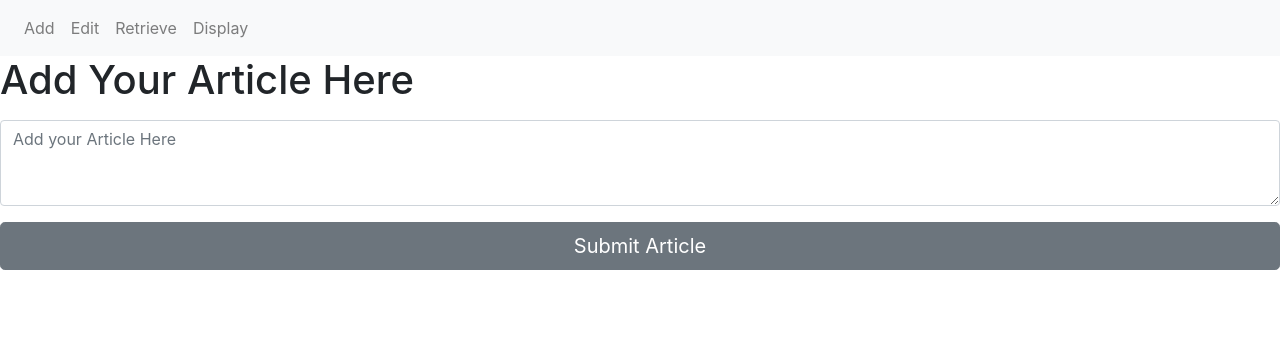
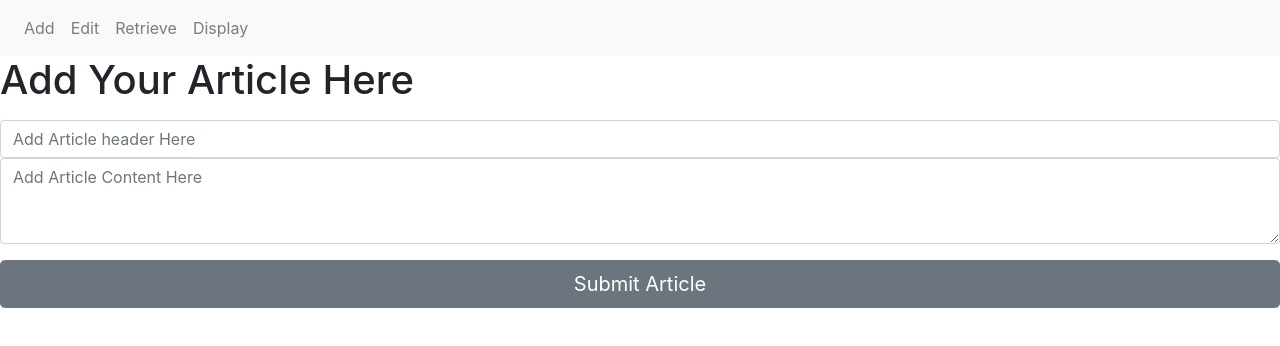
Before and after one commit to Dilansilva/Interview-Web, a React (Create React App) app: page / in a window 1280 px wide. Shown: the top 346 px of the page. Built offline with nearby package versions, Linux system fonts and the light colour scheme.

Commit message:
State management is Home page is done

```diff
--- a/package.json
+++ b/package.json
@@ -7,6 +7,7 @@
     "@testing-library/react": "^11.1.0",
     "@testing-library/user-event": "^12.1.10",
     "bootstrap": "^4.6.0",
+    "firebase": "^8.2.9",
     "react": "^17.0.1",
     "react-bootstrap": "^1.5.1",
     "react-dom": "^17.0.1",
--- a/src/pages/Home.js
+++ b/src/pages/Home.js
@@ -1,10 +1,18 @@
-import React,{Component} from 'react';
+import React,{useState} from 'react';
 import { Form,
         Button } from 'react-bootstrap';
 import 'bootstrap/dist/css/bootstrap.min.css';
 
 import NavBar from '../components/NavBar'//import Navigation bar component
 const Home = () => {
+
+    const [header,setHeader] = useState('');//state for article header
+    const [content,setContent] = useState('');//state for article content
+
+    const submitArticle = () => {
+        console.log('Hello World');
+    }
+
     return(
         <div>
             <NavBar/>{/*Navigation bar */}
@@ -16,11 +24,25 @@ const Home = () => {
                                     Add Your Article Here
                                 </h1>
                             </Form.Label>
-                        <Form.Control as="textarea" rows={3} placeholder="Add your Article Here"/>
+                             <Form.Control
+                                type="text"
+                                placeholder="Add Article header Here"
+                                onChange={(e) => {setHeader(e.target.value)}}
+                            />
+                        <Form.Control
+                            as="textarea"
+                            rows={3}
+                            placeholder="Add Article Content Here"
+                            onChange={(e) => {setContent(e.target.value)}}
+                        />
                     </Form.Group>
                 </Form>
 
-                    <Button variant="secondary" size="lg" block>{/* Submit Button    */}
+                    <Button // Submit Button
+                        variant="secondary"
+                        size="lg" block
+                        onClick={submitArticle}
+                    >
                         Submit Article
                     </Button>
         </div>
```
Also changed, not shown: src/firebase.js (added, +15 -0 lines), 1 other file (tests, documents, lock files or other folders).
